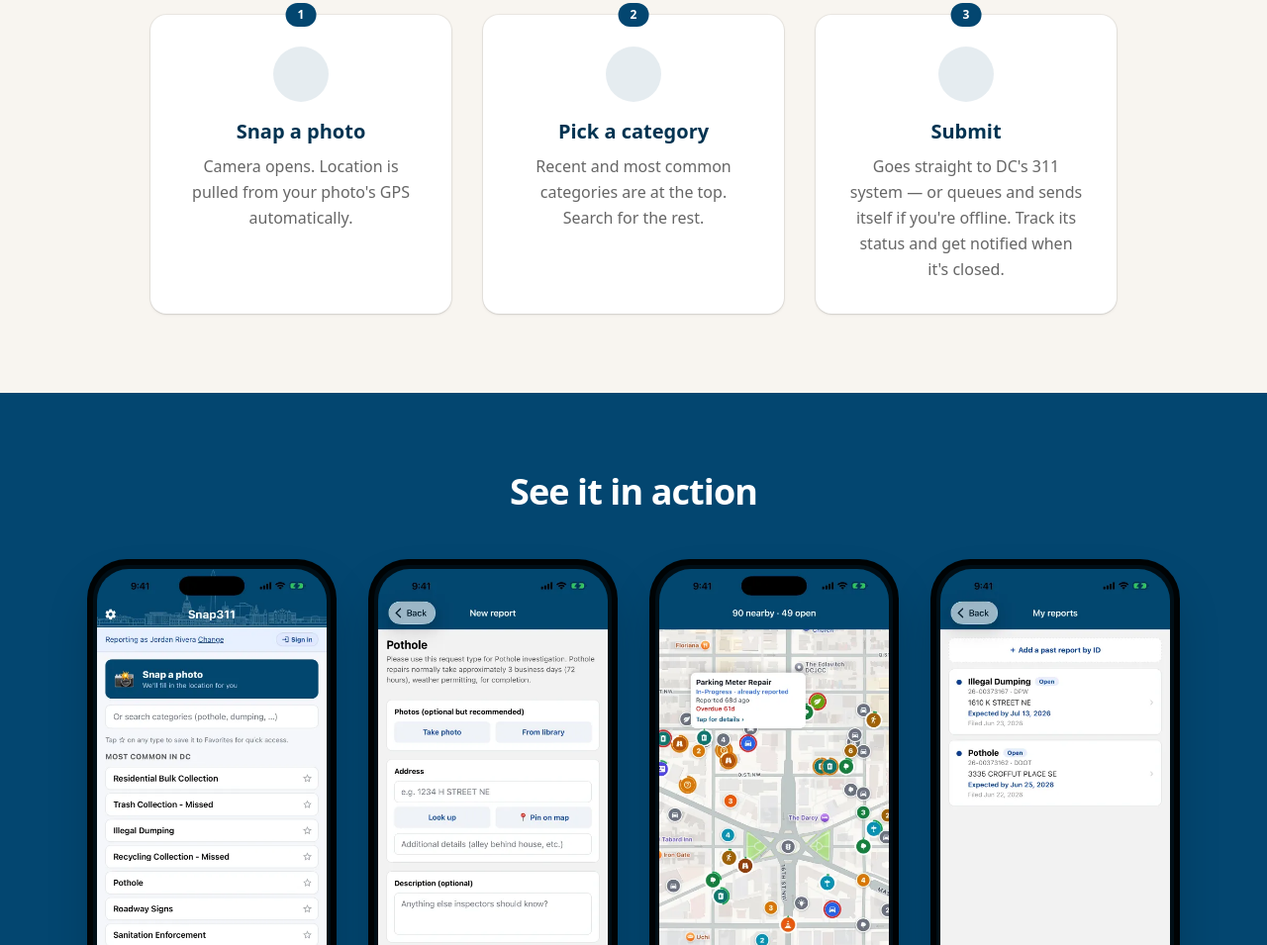
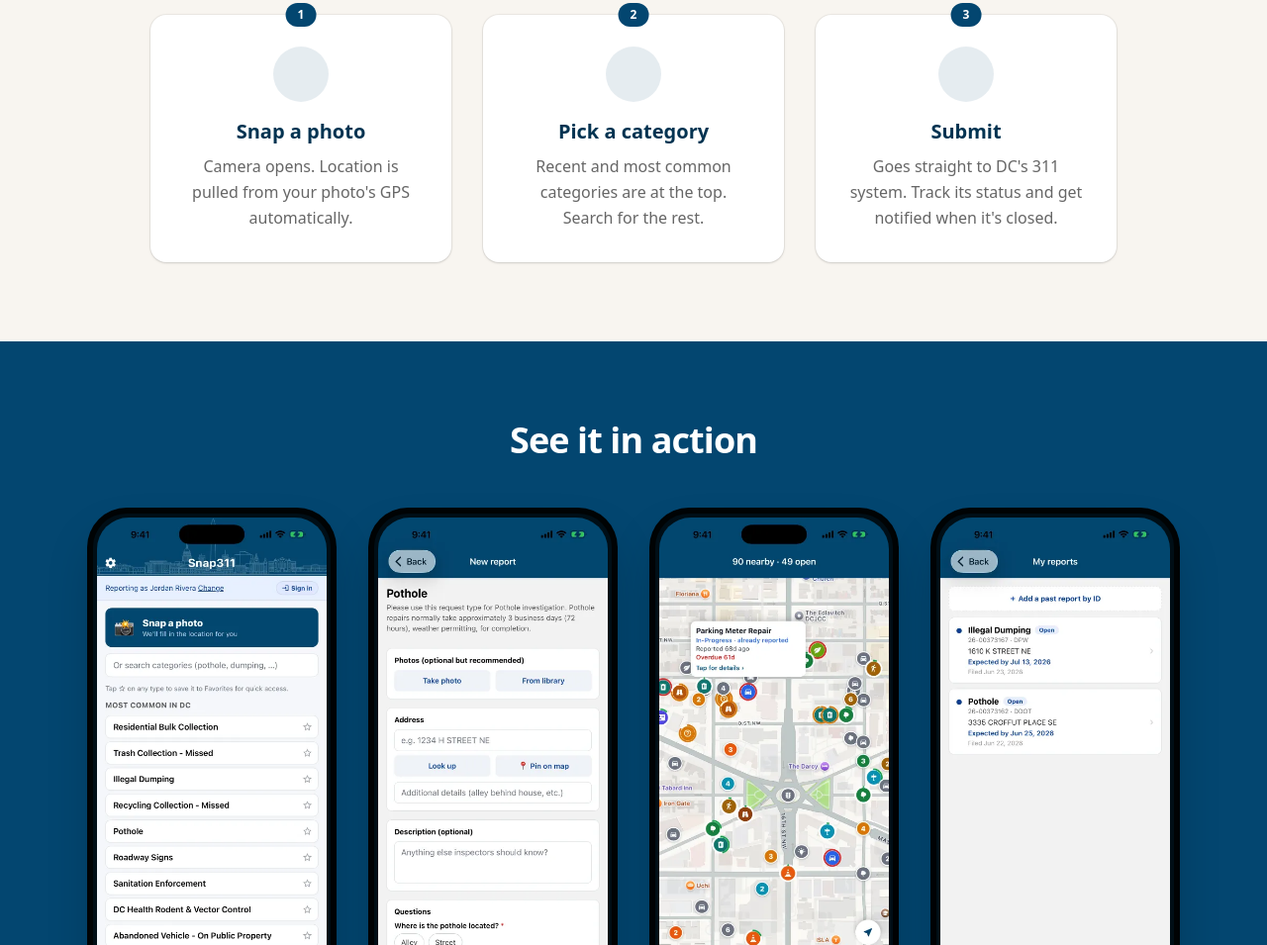
Before and after one commit to kfiducia/snap311-website, an Astro site: page / in a window 1280 px wide. Shown: the part 1589-2544 px from the top of the page at 99% size. Built offline with nearby package versions, Linux system fonts and the light colour scheme; Astro itself is replaced by a stand-in of ours; no server answers; some icons are missing.

Commit message:
Drop offline-queue claim from Submit step copy
Co-Authored-By: Claude Opus 4.8 (1M context) <noreply@anthropic.com>

```diff
--- a/src/components/Steps.astro
+++ b/src/components/Steps.astro
@@ -15,7 +15,7 @@ const steps = [
   {
     icon: "lucide:send",
     title: "Submit",
-    body: "Goes straight to DC's 311 system — or queues and sends itself if you're offline. Track its status and get notified when it's closed.",
+    body: "Goes straight to DC's 311 system. Track its status and get notified when it's closed.",
   },
 ];
 ---
```
